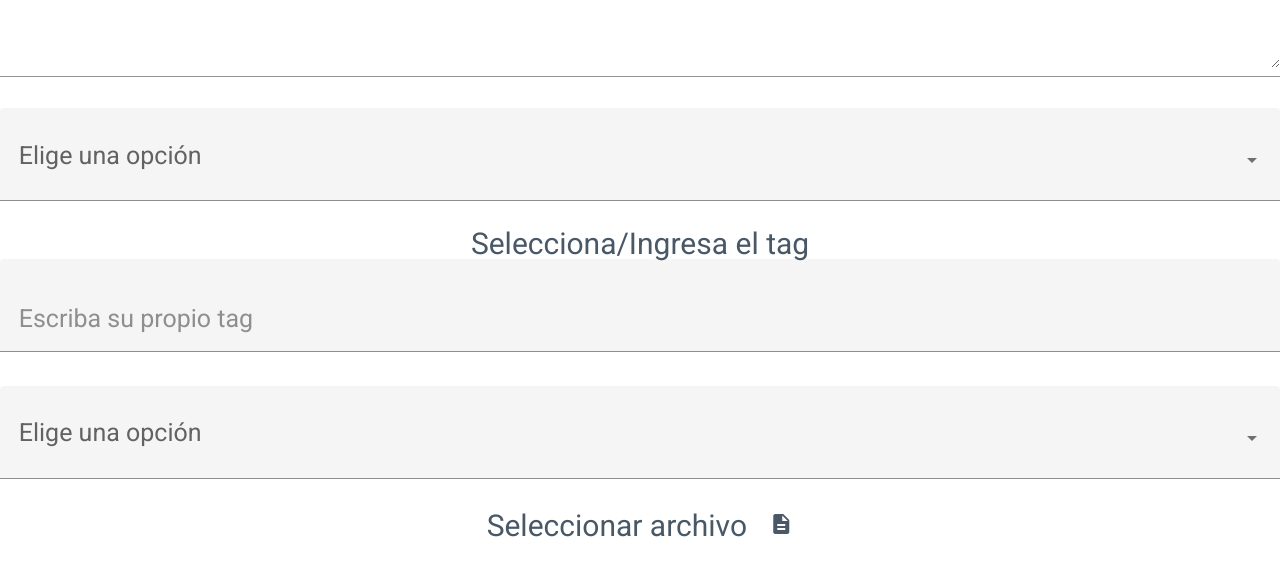
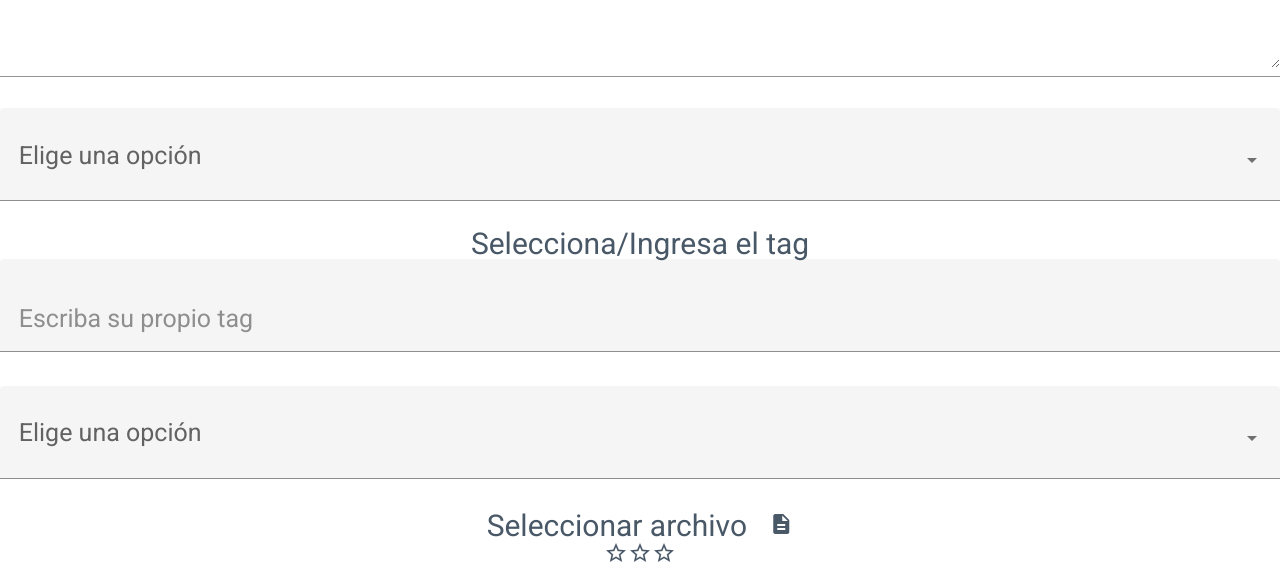
Before and after one commit to mafer13cp/repositorio-ITLP, an Angular app: page / in a window 1280 px wide. Shown: the part 413-985 px from the top of the page. Before the commit the page ends 956 px from the top, so only its background shows below. Built offline with nearby package versions, Linux system fonts and the light colour scheme.

Commit message:
Componente rating terminado

```diff
--- a/src/app/app.component.html
+++ b/src/app/app.component.html
@@ -3,3 +3,4 @@
     <app-drop-down-list></app-drop-down-list>
     <app-select-drop-down></app-select-drop-down>
     <app-upload-file></app-upload-file>
+    <app-rating></app-rating>
--- /dev/null
+++ b/src/app/mod3/rating/rating.component.css
@@ -0,0 +1,8 @@
+.center{
+    margin: 0 auto;
+    text-align: center;
+}
+.lbl{
+    color: #495867;
+    font-size: 30px;
+}
--- /dev/null
+++ b/src/app/mod3/rating/rating.component.html
@@ -0,0 +1,5 @@
+<div class="center">
+    <label for="" class="center lbl"><i class="material-icons">star_border</i></label>
+    <label for="" class="center lbl"><i class="material-icons">star_border</i></label>
+    <label for="" class="center lbl"><i class="material-icons">star_border</i></label>
+</div>
--- /dev/null
+++ b/src/app/mod3/rating/rating.component.ts
@@ -0,0 +1,15 @@
+import { Component, OnInit } from '@angular/core';
+
+@Component({
+  selector: 'app-rating',
+  templateUrl: './rating.component.html',
+  styleUrls: ['./rating.component.css']
+})
+export class RatingComponent implements OnInit {
+
+  constructor() { }
+
+  ngOnInit(): void {
+  }
+
+}
```
Also changed, not shown: src/app/mod3/mod3.module.ts (+5 -2 lines), 1 other file (tests, documents, lock files or other folders).
